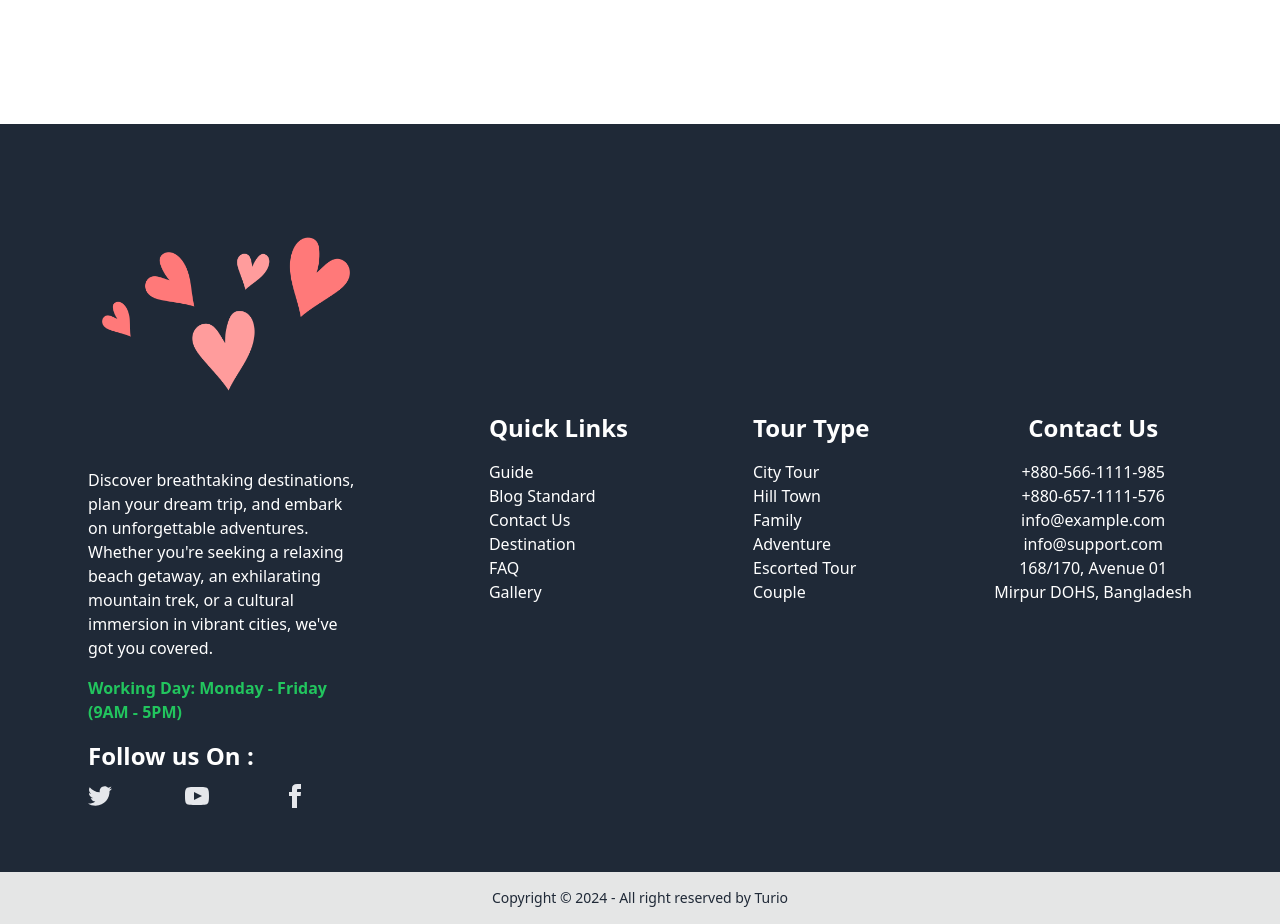
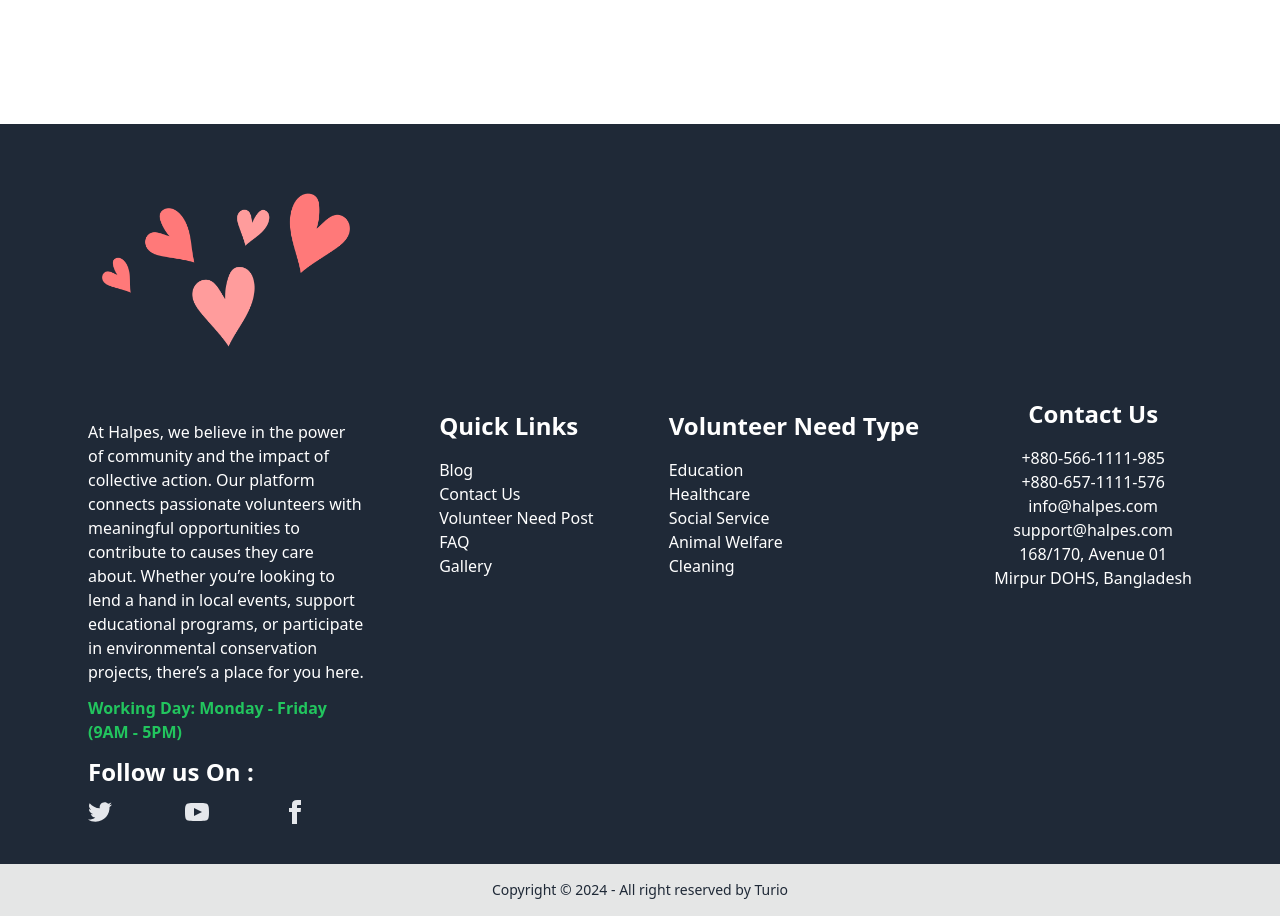
Before and after one commit to ProgSomel/halpes-client, a React (Vite) app: page /login in a window 1280 px wide. Shown: the part 840-1764 px from the top of the page. Built offline with nearby package versions, Linux system fonts and the light colour scheme; no server answers; a web font is replaced by a local one.

Commit message:
Footer Updated

```diff
--- a/package.json
+++ b/package.json
@@ -10,6 +10,7 @@
     "preview": "vite preview"
   },
   "dependencies": {
+    "animate.css": "^4.1.1",
     "aos": "^3.0.0-beta.6",
     "axios": "^1.7.2",
     "firebase": "^10.12.1",
--- a/src/components/Footer/Footer.jsx
+++ b/src/components/Footer/Footer.jsx
@@ -4,12 +4,12 @@ import logo from "../../assets/Icon/heart.png"
 const Footer = () => {
     return (
         <div className="mt-8">
-             <footer className="bg-gray-800 text-white py-8">
+             <footer className="bg-gray-800 text-white py-2">
       <div className="max-w-6xl mx-auto px-5 md:px-2">
-        <div className="flex flex-col md:flex-row md:px-4 justify-between items-center mt-5 gap-8">
-          <div className="w-full space-y-4 md:w-1/2 lg:w-1/4 mb-8">
+        <div className="flex flex-col md:flex-row md:px-4 justify-between items-center  gap-8">
+          <div className="w-full space-y-3 md:w-1/2 lg:w-1/4 mb-8">
             <img className="text-white" src={logo} alt="" />
-            <p>Discover breathtaking destinations, plan your dream trip, and embark on unforgettable adventures. Whether you're seeking a relaxing beach getaway, an exhilarating mountain trek, or a cultural immersion in vibrant cities, we've got you covered.</p>
+            <p>At Halpes, we believe in the power of community and the impact of collective action. Our platform connects passionate volunteers with meaningful opportunities to contribute to causes they care about. Whether you’re looking to lend a hand in local events, support educational programs, or participate in environmental conservation projects, there’s a place for you here.</p>
             <p className="text-green-500 font-bold">Working Day: Monday - Friday (9AM - 5PM)</p>
 
 
@@ -59,31 +59,31 @@ const Footer = () => {
           <div className="">
             <h3 className="text-2xl font-bold mb-4">Quick Links</h3>
             <ul>
-              <li>Guide</li>
-              <li>Blog Standard</li>
+
+              <li>Blog</li>
               <li>Contact Us</li>
-              <li>Destination</li>
+              <li>Volunteer Need Post</li>
               <li>FAQ</li>
               <li>Gallery</li>
             </ul>
           </div>
           <div className="">
-            <h3 className="text-2xl font-bold mb-4">Tour Type</h3>
+            <h3 className="text-2xl font-bold mb-4">Volunteer Need Type</h3>
             <ul>
-              <li>City Tour</li>
-              <li>Hill Town</li>
-              <li>Family</li>
-              <li>Adventure</li>
-              <li>Escorted Tour</li>
-              <li>Couple</li>
+              <li>Education</li>
+              <li>Healthcare</li>
+              <li>Social Service</li>
+              <li>Animal Welfare</li>
+              <li>Cleaning</li>
+
             </ul>
           </div>
           <div className=" text-center">
           <h3 className="text-2xl font-bold mb-4">Contact Us</h3>
           <p>+880-566-1111-985</p>
           <p>+880-657-1111-576</p>
-          <p>info@example.com</p>
-          <p>info@support.com</p>
+          <p>info@halpes.com</p>
+          <p>support@halpes.com</p>
           <p>168/170, Avenue 01</p>
           <p>Mirpur DOHS, Bangladesh</p>
         </div>
--- a/src/layouts/MainLayout.jsx
+++ b/src/layouts/MainLayout.jsx
@@ -86,9 +86,14 @@ const MainLayout = () => {
           </svg>
         </label>
       </div>
+
+      <div>
+          {/* navbar  */}
       <div className="relative z-10">
-        <Navbar toggleTheme={toggleTheme} darkMode={darkMode} />
-        <div className={darkMode ? "bg-black  min-h-screen " : "min-h-screen "}>
+      <Navbar toggleTheme={toggleTheme} darkMode={darkMode} />
+
+      </div>
+        <div className={darkMode ? "  min-h-screen " : "min-h-screen "}>
           <Outlet darkMode={darkMode} context={{ darkMode }} />
         </div>
         <Footer />
--- a/tailwind.config.js
+++ b/tailwind.config.js
@@ -8,9 +8,8 @@ export default {
     extend: {
       fontFamily: {
         poetsen: "'Poetsen One', sans-serif",
-        pacifico: "'Pacifico', sans-serif"
-
-      }
+        pacifico: "'Pacifico', sans-serif",
+      },
     },
   },
   plugins: [
```
Also changed, not shown: src/components/Navbar/Navbar.jsx (+72 -96 lines), 1 other file (tests, documents, lock files or other folders).
